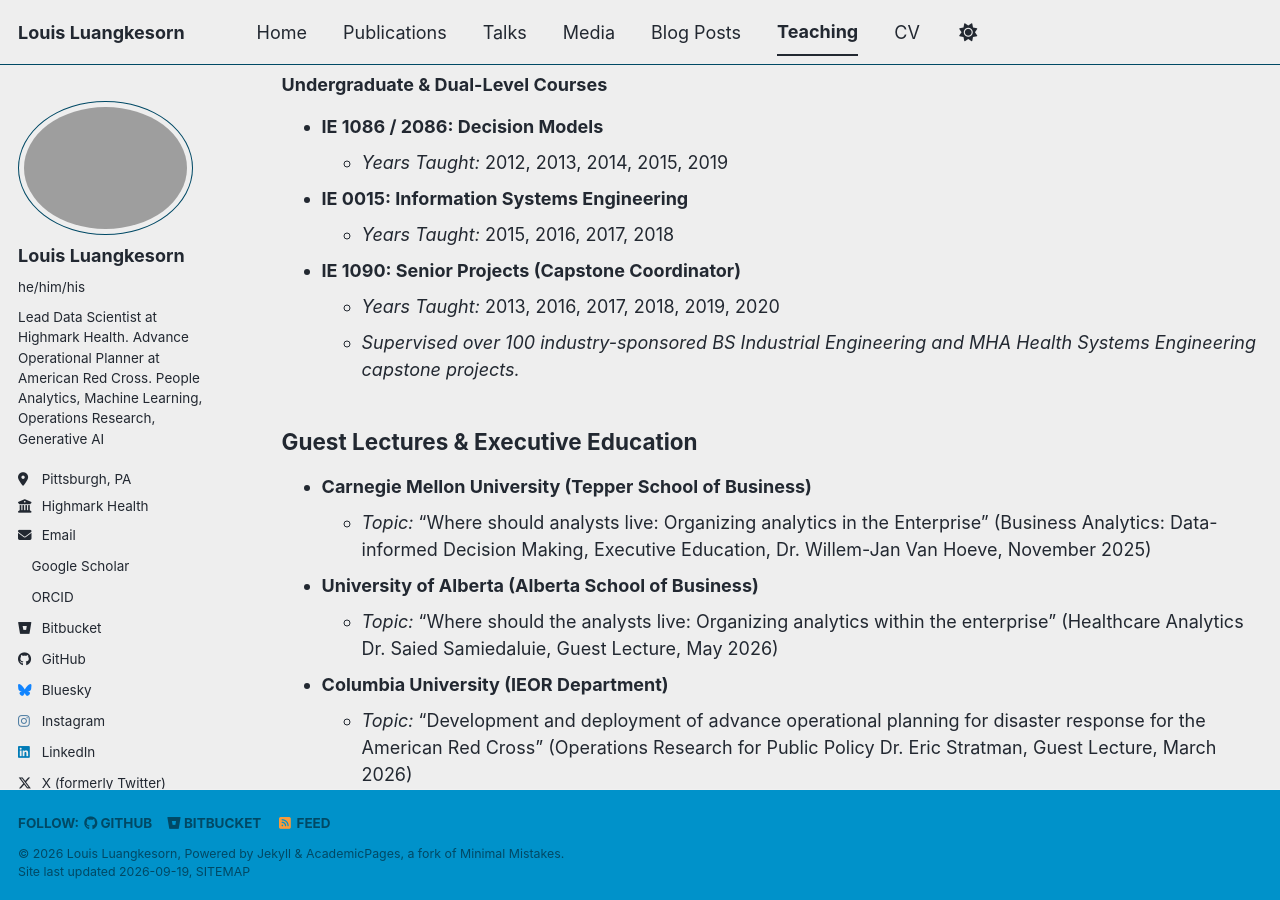
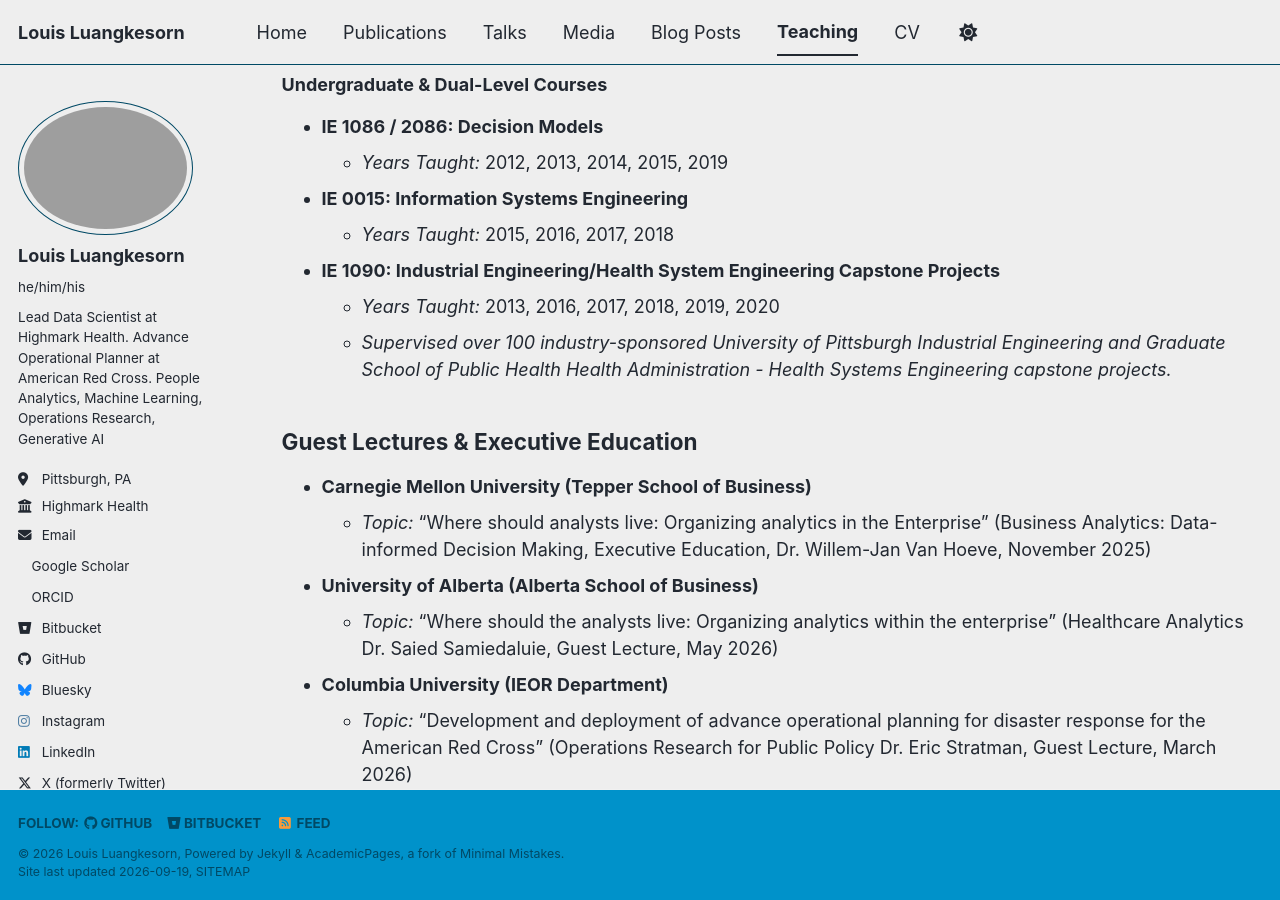
Before and after one commit to lluang/lluang.github.io, a Jekyll site: the page built from _pages/teaching.md, in a window 1280 px wide and 900 px high, scrolled down 590 px. Built offline with Jekyll 4.4.1, drawn with Linux system fonts in a browser that asks for light colours; a style sheet for code colours, icons or effects is not loaded.

```diff
--- a/_pages/teaching.md
+++ b/_pages/teaching.md
@@ -24,9 +24,9 @@ Over my academic tenure, I have developed and instructed courses across undergra
   * *Years Taught:* 2012, 2013, 2014, 2015, 2019
 * **IE 0015: Information Systems Engineering**
   * *Years Taught:* 2015, 2016, 2017, 2018
-* **IE 1090: Senior Projects (Capstone Coordinator)**
+* **IE 1090: Industrial Engineering/Health System Engineering Capstone Projects**
   * *Years Taught:* 2013, 2016, 2017, 2018, 2019, 2020
-  * *Supervised over 100 industry-sponsored BS Industrial Engineering and MHA Health Systems Engineering capstone projects.*
+  * *Supervised over 100 industry-sponsored University of Pittsburgh  Industrial Engineering and Graduate School of Public Health Health Administration - Health Systems Engineering capstone projects.*
 
 ## Guest Lectures & Executive Education
 
```
Also changed, not shown: _posts/2026-09-18-the-impact-of-generative-ai-in-the-practice-of-mathematics.md (added, +23 -0 lines), _publications/2012-12-01-emergency-medical-response-mass-casualty.md (renamed from _publications/2012-01-01-emergency-medical-response-mass-casualty.md.md, +1 -1 lines), _publications/2013-09-01-sequential-experimental-design-pandemic.md (renamed from _publications/2013-01-01-sequential-experimental-design-pandemic.md.md, +2 -2 lines), _publications/2026-03-02-advance-operational-planning-red-cross.md (+1 -1 lines), _talks/2018-12-12-human-resources-analytics-dashboard-for-healthcare-volunteer-retention.md (+3 -3 lines), _talks/2026-01-27-exploring-generative-ai-cmu.md (renamed from _talks/Exploring Generative AI in Healthcare and Emergency Response.md).
